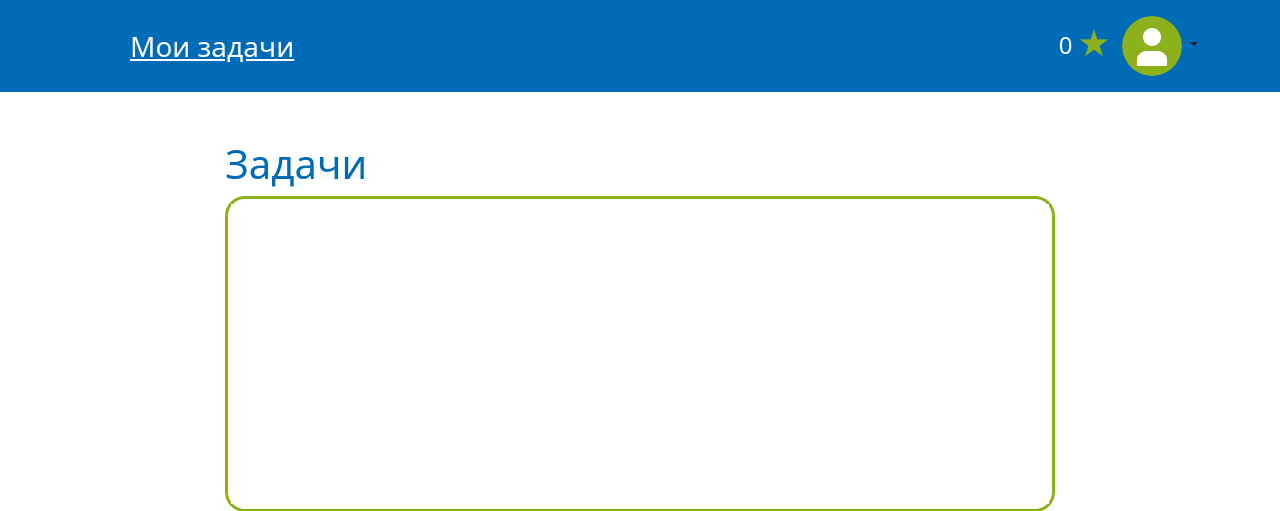
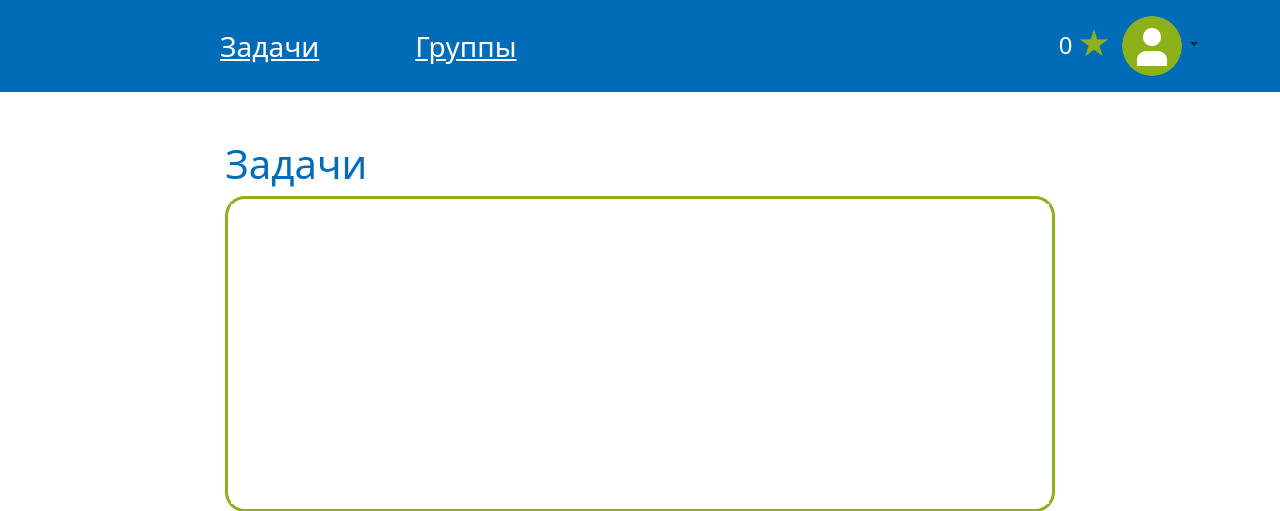
Before and after one commit to alsumukhamedova/ProgrammingSchool, a Django app: page /teacher/tasks/ in a window 1280 px wide. Shown: the top 511 px of the page. Run offline with Django 3.2, Linux system fonts and the light colour scheme; data comes from the database, SQL or seed files in the repository.

Commit message:
headers fixed

```diff
--- a/aggregation_system/server/web_client/templates/teacherTasks.html
+++ b/aggregation_system/server/web_client/templates/teacherTasks.html
@@ -12,9 +12,12 @@
 <header class="p-3 blue text-white">
     <div class="container">
         <div class="col-12>">
-            <div class="d-flex flex-wrap align-items-center justify-content-center justify-content-lg-start">
-                <ul class="nav col-12 col-lg-auto me-lg-auto mb-2 justify-content-center mb-md-0">
-                    <li><a href="/tasks" class="nav-link px-5 text-white fs-3"><u>Мои задачи</u></a></li>
+            <div class="d-flex flex-wrap align-items-center justify-content-lg-start">
+                <ul class="nav col-12 col-lg-auto">
+                    <li><a href="" class="nav-link px-5 text-white fs-3" style="margin-left: 90px;"><u>Задачи</u></a></li>
+                </ul>
+                <ul class="nav col-12 col-lg-auto me-lg-auto">
+                    <li><a href="../groups" class="nav-link px-5 text-white fs-3"><u>Группы</u></a></li>
                 </ul>
                 <div class="text-end">
                     <p class="btn text-white mb-2 mb-md-0 fs-4 fw-weight-bolder">0
```
Also changed, not shown: aggregation_system/server/web_client/templates/teacherGroups.html (+5 -2 lines), aggregation_system/server/web_client/templates/teacherProfielEdit.html (+5 -2 lines), aggregation_system/server/web_client/templates/teacherTaskDescription.html (+5 -2 lines).
